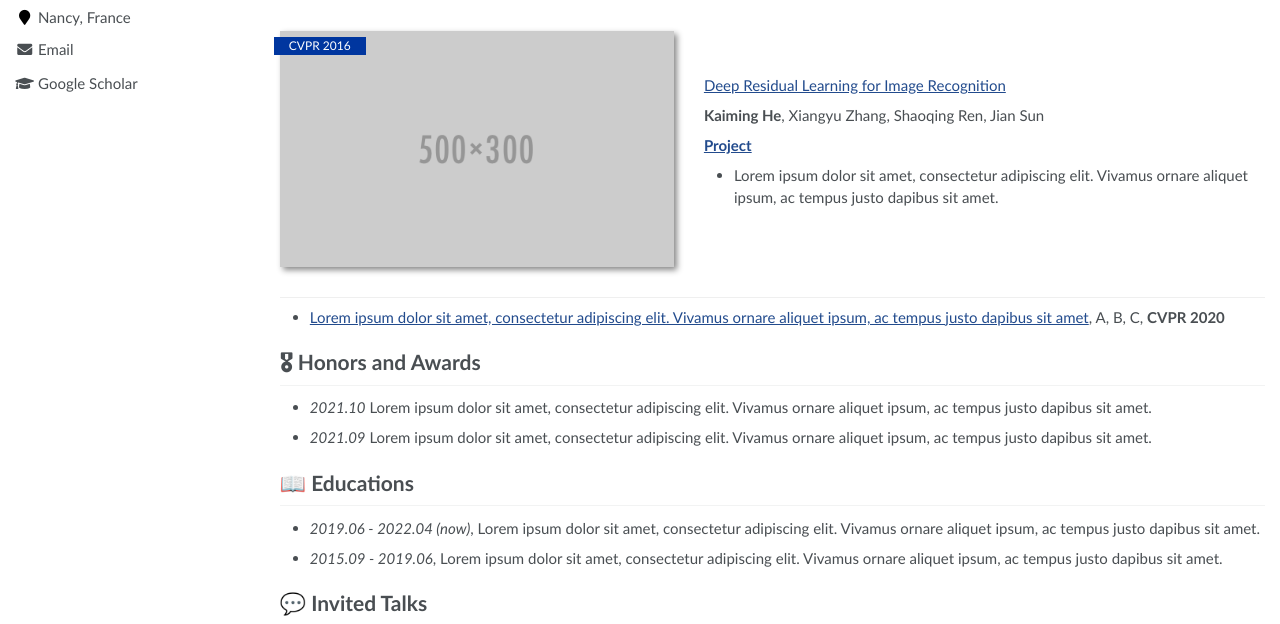
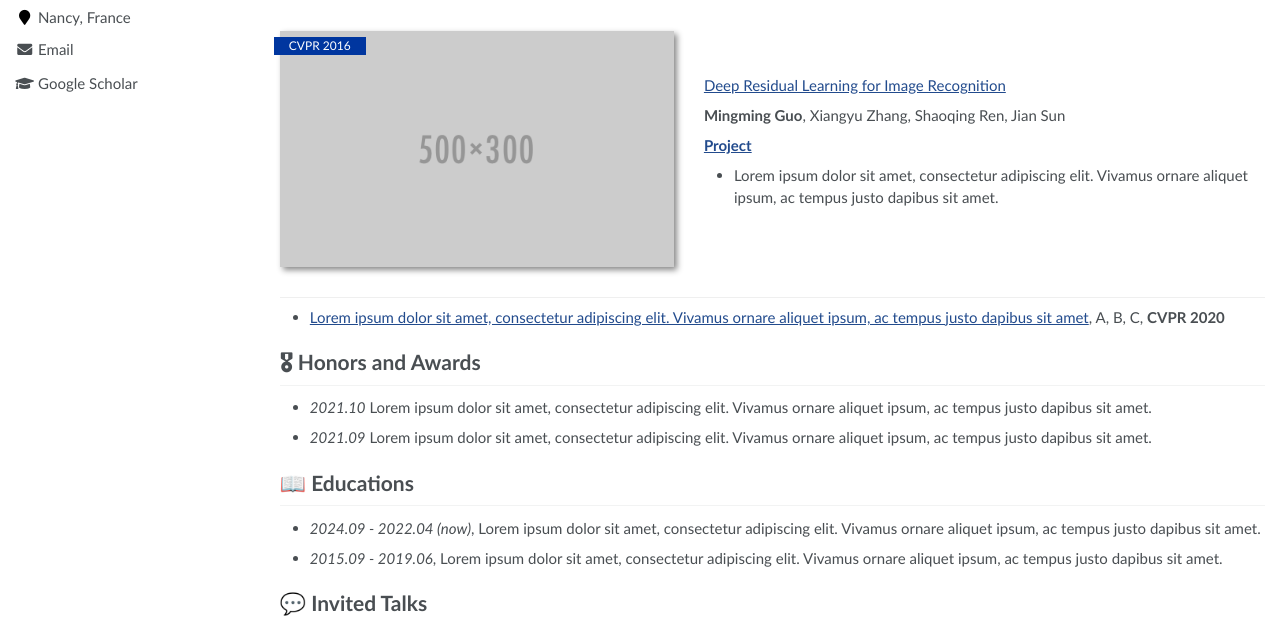
Before and after one commit to MingmingGuo/mingmingguo.github.io, a Jekyll site: the page built from _pages/about.md, in a window 1280 px wide and 1271 px high. Shown: the part 475-1099 px from the top of the window. Built offline with Jekyll 4.4.1, drawn with Linux system fonts in a browser that asks for light colours.

Commit message:
Update about.md

```diff
--- a/_pages/about.md
+++ b/_pages/about.md
@@ -33,7 +33,7 @@ My research interest includes neural machine translation and computer vision. I
 
 [Deep Residual Learning for Image Recognition](https://openaccess.thecvf.com/content_cvpr_2016/papers/He_Deep_Residual_Learning_CVPR_2016_paper.pdf)
 
-**Kaiming He**, Xiangyu Zhang, Shaoqing Ren, Jian Sun
+**Mingming Guo**, Xiangyu Zhang, Shaoqing Ren, Jian Sun
 
 [**Project**](https://scholar.google.com/citations?view_op=view_citation&hl=zh-CN&user=DhtAFkwAAAAJ&citation_for_view=DhtAFkwAAAAJ:ALROH1vI_8AC) <strong><span class='show_paper_citations' data='DhtAFkwAAAAJ:ALROH1vI_8AC'></span></strong>
 - Lorem ipsum dolor sit amet, consectetur adipiscing elit. Vivamus ornare aliquet ipsum, ac tempus justo dapibus sit amet.
@@ -47,7 +47,7 @@ My research interest includes neural machine translation and computer vision. I
 - *2021.09* Lorem ipsum dolor sit amet, consectetur adipiscing elit. Vivamus ornare aliquet ipsum, ac tempus justo dapibus sit amet.
 
 # 📖 Educations
-- *2019.06 - 2022.04 (now)*, Lorem ipsum dolor sit amet, consectetur adipiscing elit. Vivamus ornare aliquet ipsum, ac tempus justo dapibus sit amet.
+- *2024.09 - 2022.04 (now)*, Lorem ipsum dolor sit amet, consectetur adipiscing elit. Vivamus ornare aliquet ipsum, ac tempus justo dapibus sit amet.
 - *2015.09 - 2019.06*, Lorem ipsum dolor sit amet, consectetur adipiscing elit. Vivamus ornare aliquet ipsum, ac tempus justo dapibus sit amet.
 
 # 💬 Invited Talks
```
